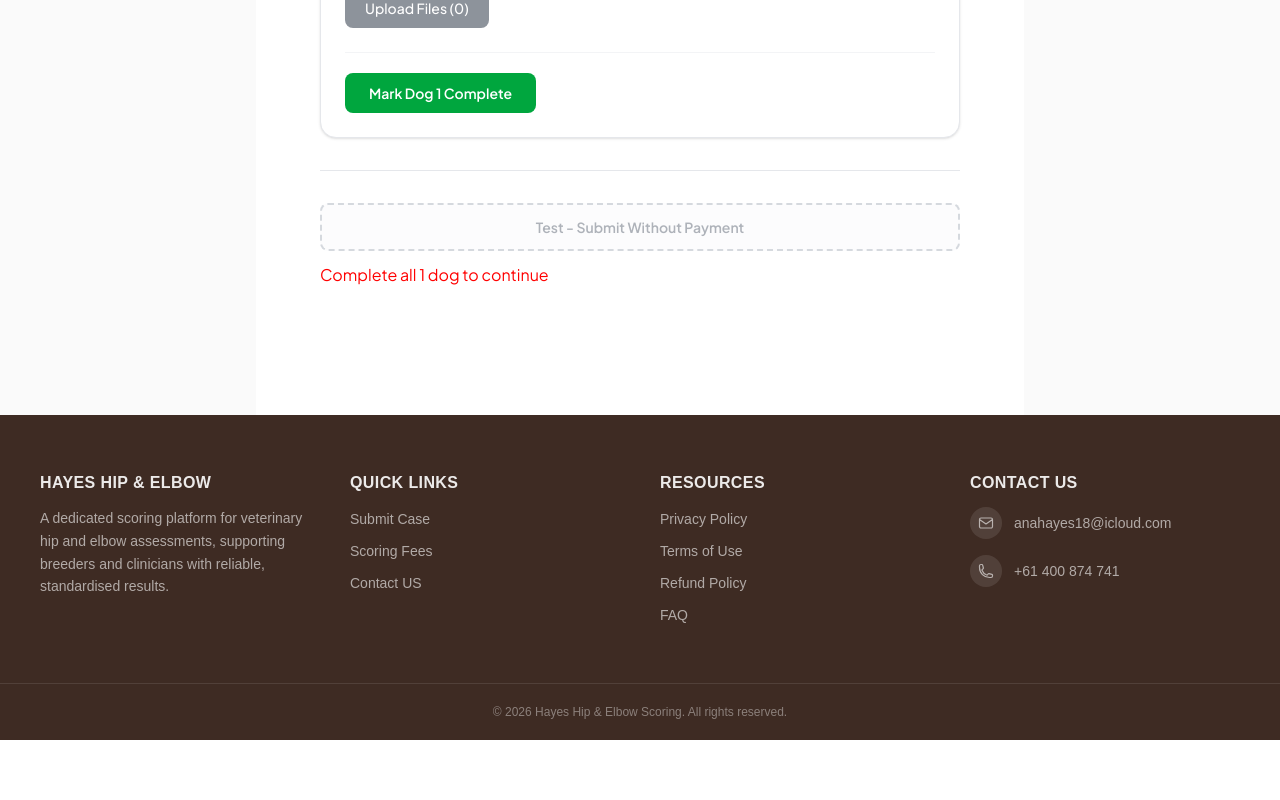
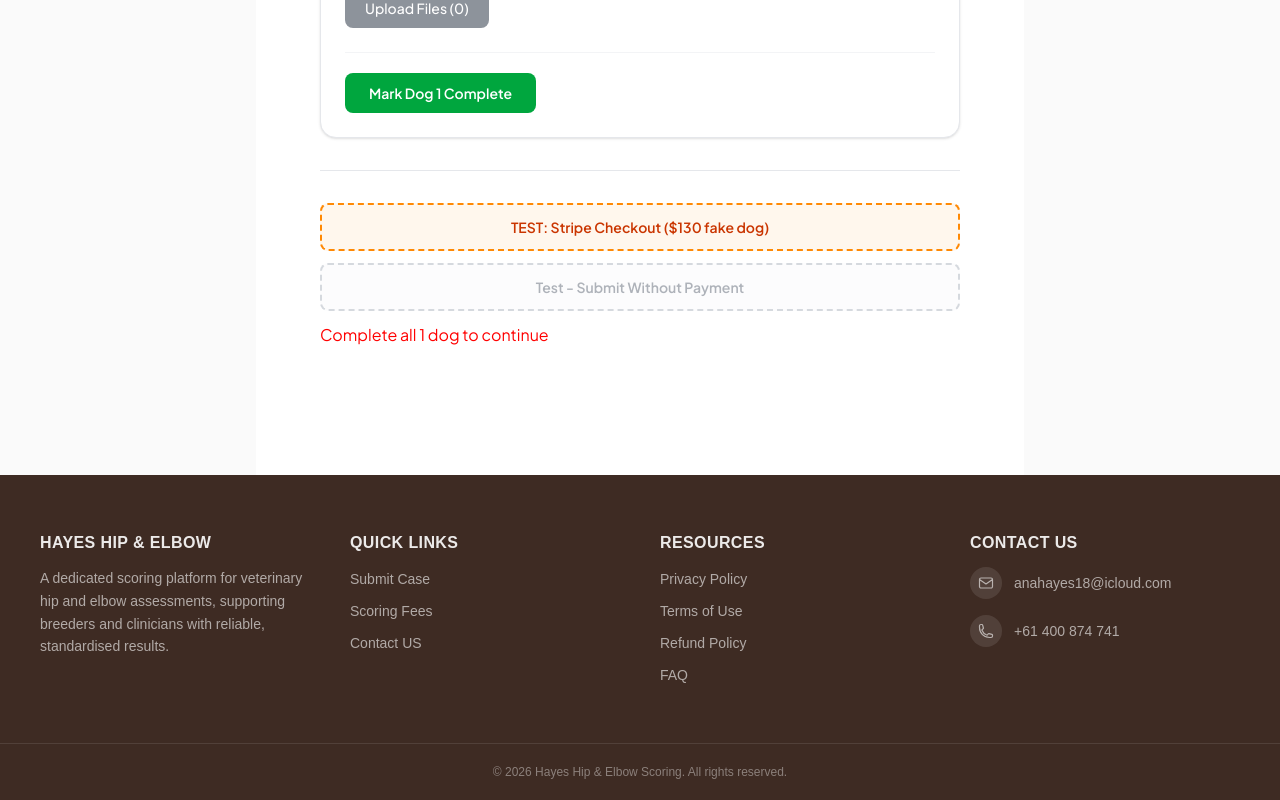
Before and after one commit to CodedBeats/Hayes_Hip_and_Elbow_Scoring, a Next.js app: page /submit in a window 1280 px wide. Shown: the part 2412-3212 px from the top of the page. Before the commit the page ends 3152 px from the top, so only its background shows below. Built offline with nearby package versions, Linux system fonts and the light colour scheme; no server answers.

Commit message:
feat(payment): added a temp btn and data to test stripe transactions

```diff
--- a/components/submission/SubmissionFlow.tsx
+++ b/components/submission/SubmissionFlow.tsx
@@ -102,6 +102,75 @@ export const SubmissionFlow = () => {
         );
     };
 
+    // TEST ONLY — DELETE BEFORE LAUNCH
+    const [isTestingStripe, setIsTestingStripe] = useState(false);
+    const [testStripeError, setTestStripeError] = useState<string | null>(null);
+
+    const handleTestStripeCheckout = async () => {
+        setIsTestingStripe(true);
+        setTestStripeError(null);
+        try {
+            // create a fake firestore doc with obvious test values (no real file uploads)
+            const docId = await createSubmission({
+                s3SubmissionId: submissionId,
+                dogIndex: 1,
+                submissionType: "online",
+                owner: {
+                    name: "Test Owner",
+                    email: "test@test.com",
+                    phone: "0400000000",
+                    address: "1 Test St, Sydney NSW 2000",
+                    memberNumber: "DA99999",
+                },
+                veterinarian: {
+                    veterinarianName: "Dr Test Vet",
+                    practiceName: "Test Vet Clinic",
+                    address: "2 Test St, Sydney NSW 2000",
+                    phone: "0200000000",
+                    positiveIdentificationSighted: false,
+                    certificateOfRegistrationSighted: false,
+                },
+                dog: {
+                    id: crypto.randomUUID(),
+                    examType: "hipsAndElbows",
+                    isDogsAustraliaRegistered: true,
+                    registeredName: "Test Dog",
+                    registeredNumber: "DA-TEST-001",
+                    microchipNumber: "000000000000000",
+                    breed: "Labrador Retriever",
+                    sex: "male",
+                    dateOfBirth: "2020-01-01",
+                    dateOfRadiograph: "2024-06-01",
+                },
+                files: {
+                    dicomFiles: [{ fileName: "test-scan.dcm", key: "test/fake-dicom.dcm", size: 1024, contentType: "application/dicom", uploadedAt: new Date() }],
+                    supportingDocuments: [],
+                },
+                billing: {
+                    billingType: "payNow",
+                    paymentStatus: "unpaid",
+                    amount: 130,
+                },
+            });
+
+            // save doc id so the success page can mark it paid
+            localStorage.setItem("stripe_pending", JSON.stringify({ firestoreDocIds: [docId], amount: 13000 }));
+
+            const res = await fetch("/api/create-checkout-session", {
+                method: "POST",
+                headers: { "Content-Type": "application/json" },
+                body: JSON.stringify({ amount: 13000 }),
+            });
+            const data = await res.json();
+            if (!data.url) throw new Error("No checkout URL returned");
+            window.location.href = data.url;
+        } catch (err) {
+            setTestStripeError(err instanceof Error ? err.message : "Test checkout failed");
+            setIsTestingStripe(false);
+        }
+    };
+    // END TEST ONLY
+
 
     // successful everything, yayyy
     if (submitSuccess) {
@@ -179,6 +248,18 @@ export const SubmissionFlow = () => {
             <div className="mt-8 space-y-3 border-t border-gray-200 pt-8">
                 {submitError && <p className="text-sm text-red-600">{submitError}</p>}
 
+                {/* TEST ONLY — DELETE BEFORE LAUNCH */}
+                {testStripeError && <p className="text-sm text-red-600">{testStripeError}</p>}
+                <button
+                    type="button"
+                    onClick={handleTestStripeCheckout}
+                    disabled={isTestingStripe}
+                    className="w-full rounded-lg border-2 border-dashed border-orange-400 bg-orange-50 px-6 py-3 text-sm font-semibold text-orange-700 transition hover:bg-orange-100 disabled:cursor-not-allowed disabled:opacity-40"
+                >
+                    {isTestingStripe ? "Creating test doc & redirecting..." : "TEST: Stripe Checkout ($130 fake dog)"}
+                </button>
+                {/* END TEST ONLY */}
+
                 {/* Test bypass - skips Stripe, writes to Firestore with paymentStatus: "unpaid" */}
                 <button
                     type="button"
```
